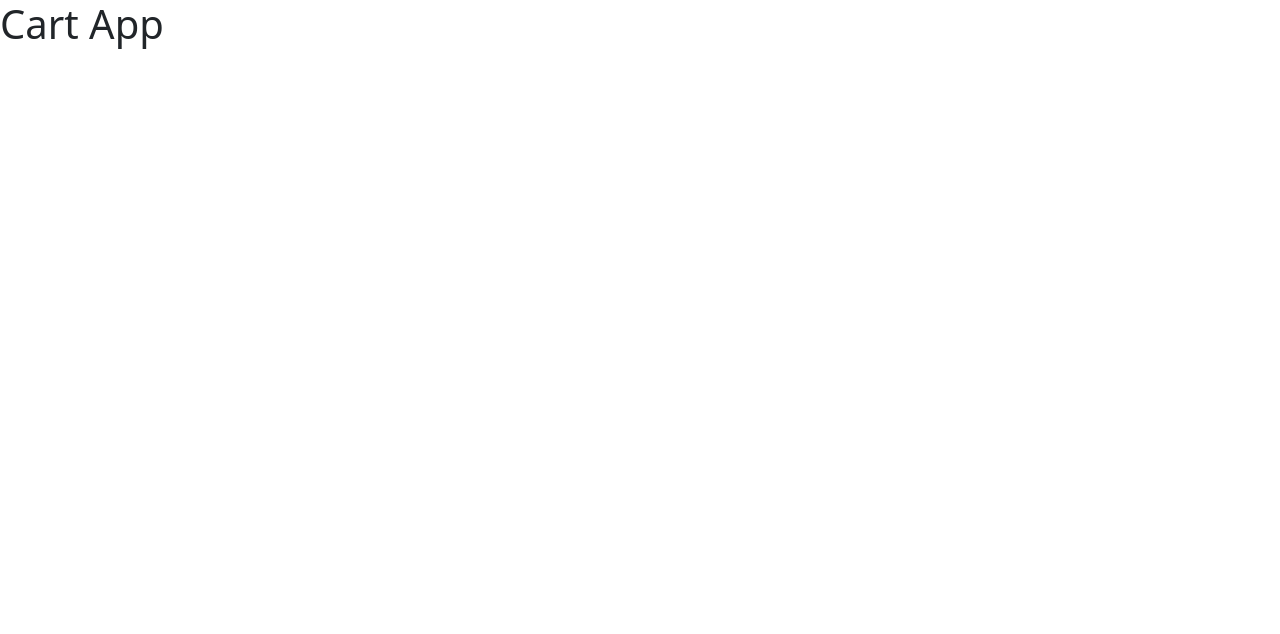
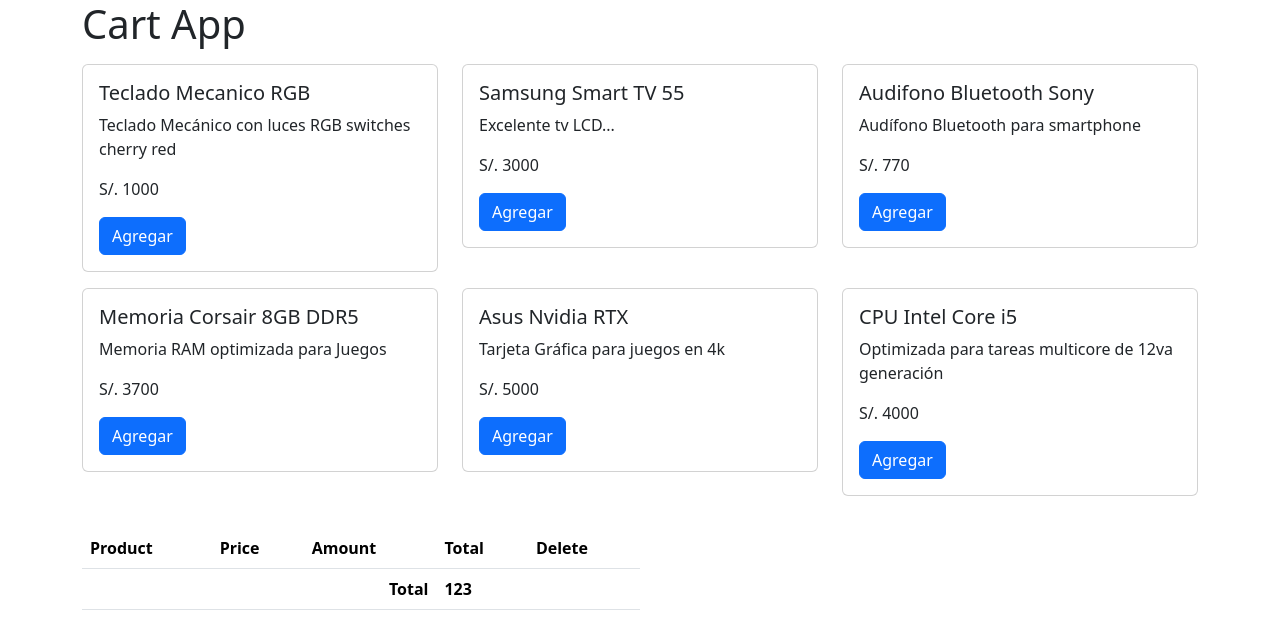
Before and after one commit to thonycc10/car-app, a React (Vite) app: page / in a window 1280 px wide. Shown: the top 634 px of the page. Built offline with nearby package versions, Linux system fonts and the light colour scheme.

Commit message:
usando filter y find

```diff
--- a/index.html
+++ b/index.html
@@ -12,3 +12,4 @@
     <script type="module" src="/src/main.jsx"></script>
   </body>
 </html>
+<!--https://ilms-fileserver.skfrepcenter.com-->
--- a/src/CartApp.jsx
+++ /dev/null
@@ -1,7 +0,0 @@
-export  const CartApp = () => {
-    return (
-        <>
-            <h1>Cart App</h1>
-        </>
-    )
-}
--- /dev/null
+++ b/src/CatalogApp.jsx
@@ -0,0 +1,43 @@
+import {CatalogView} from "./components/CatalogView.jsx";
+import {CartView} from "./components/CartView.jsx";
+import {useState} from "react";
+import {products} from "./data/products.js";
+
+const initialCartItems = []
+export const CatalogApp = () => {
+
+    const [cartItems, setCartItems] = useState(initialCartItems);
+
+    const handlerAddProductCart = (product) => {
+
+        const hasItem = cartItems.find((item) => item.product.id === product.id);
+
+        if (hasItem) {
+            setCartItems([
+                ...cartItems.filter((item) => item.product.id !== product.id),
+                {
+                    product,
+                    amount: hasItem.amount + 1,
+                }])
+        } else {
+            setCartItems([
+                ...cartItems,
+                {
+                    product,
+                    amount: 1,
+                }])
+        }
+    }
+
+    return (
+        <>
+            <div className="container">
+                <h1>Cart App</h1>
+                <CatalogView handler={handlerAddProductCart}/>
+                <div className="my-4 w-50">
+                    <CartView items={cartItems}/>
+                </div>
+            </div>
+        </>
+    )
+}
--- /dev/null
+++ b/src/components/CartView.jsx
@@ -0,0 +1,43 @@
+import PropTypes from "prop-types";
+
+export const CartView = ({items}) => {
+
+    return (
+        <>
+            <table className={"table table-hover table-striped"}>
+                <thead>
+                <tr>
+                    <th>Product</th>
+                    <th>Price</th>
+                    <th>Amount</th>
+                    <th>Total</th>
+                    <th>Delete</th>
+                </tr>
+                </thead>
+                <tbody>
+                {
+                    items.map(item => (
+                        <tr key={item.product.id}>
+                            <td>{item.product.name}</td>
+                            <td>{item.product.price}</td>
+                            <td>{item.amount}</td>
+                            <td>{item.amount * item.product.price}</td>
+                            <td><button className={"btn btn-danger"}>Eliminar</button></td>
+                        </tr>
+                    ))
+                }
+                </tbody>
+                <tfoot>
+                <tr>
+                    <td colSpan={"3"} className={"text-end fw-bold"}>Total</td>
+                    <td colSpan={"2"} className={"text-start fw-bold"}>123</td>
+                </tr>
+                </tfoot>
+            </table>
+        </>
+    )
+}
+
+CartView.prototype = {
+    items: PropTypes.any
+}
--- /dev/null
+++ b/src/components/CatalogItemView.jsx
@@ -0,0 +1,32 @@
+import PropTypes from "prop-types";
+
+export const CartItemView = ({handler, id, name, description, price}) => {
+    const onAddProduct = (product) => {
+        handler(product);
+    }
+
+    return (
+        <>
+            <div className="card">
+                <div className="card-body">
+                    <h5 className="card-title">{name}</h5>
+                    <p className="card-text">{description}</p>
+                    <p className="card-text">S/. {price}</p>
+                    <button
+                        className="btn btn-primary"
+                        onClick={() => onAddProduct({id, name, description, price})}
+                    >Agregar
+                    </button>
+                </div>
+            </div>
+        </>
+    )
+}
+
+CartItemView.propTypes = {
+    id: PropTypes.number,
+    name: PropTypes.string,
+    description: PropTypes.string,
+    price: PropTypes.number,
+    handler: PropTypes.object
+}
--- /dev/null
+++ b/src/components/CatalogView.jsx
@@ -0,0 +1,30 @@
+import {useEffect, useState} from "react";
+import {getProducts} from "../productService.js";
+import {CartItemView} from "./CatalogItemView.jsx";
+import PropTypes from "prop-types";
+
+export const CatalogView = ({handler}) => {
+    const [products, setProducts] = useState([]);
+
+    useEffect(() => {
+        setProducts(getProducts());
+    }, [])
+
+    return (
+        <>
+            <div className="row">
+                {
+                    products.map(({id, name, price, description}) => (
+                        <div className="col-4 my-2" key={id}>
+                            <CartItemView handler={handler} id={id} name={name} price={price} description={description}/>
+                        </div>
+                    ))
+                }
+            </div>
+        </>
+    )
+}
+
+CatalogView.propTypes = {
+    handler: PropTypes.object
+}
--- /dev/null
+++ b/src/data/products.js
@@ -0,0 +1,38 @@
+export const products = [
+    {
+        id: 1,
+        name: 'Teclado Mecanico RGB',
+        description: 'Teclado Mecánico con luces RGB switches cherry red',
+        price: 1000
+    },
+    {
+        id: 2,
+        name: 'Samsung Smart TV 55',
+        description: 'Excelente tv LCD...',
+        price: 3000
+    },
+    {
+        id: 3,
+        name: 'Audifono Bluetooth Sony',
+        description: 'Audífono Bluetooth para smartphone',
+        price: 770
+    },
+    {
+        id: 4,
+        name: 'Memoria Corsair 8GB DDR5',
+        description: 'Memoria RAM optimizada para Juegos',
+        price: 3700
+    },
+    {
+        id: 5,
+        name: 'Asus Nvidia RTX',
+        description: 'Tarjeta Gráfica para juegos en 4k',
+        price: 5000
+    },
+    {
+        id: 6,
+        name: 'CPU Intel Core i5',
+        description: 'Optimizada para tareas multicore de 12va generación',
+        price: 4000
+    }
+]
--- a/src/main.jsx
+++ b/src/main.jsx
@@ -1,9 +1,9 @@
 import React from 'react'
 import ReactDOM from 'react-dom/client'
-import {CartApp} from "./CartApp.jsx";
+import {CatalogApp} from "./CatalogApp.jsx";
 
 ReactDOM.createRoot(document.getElementById('root')).render(
   <React.StrictMode>
-    <CartApp />
+    <CatalogApp />
   </React.StrictMode>,
 )
--- /dev/null
+++ b/src/productService.js
@@ -0,0 +1,5 @@
+import {products} from "./data/products.js";
+
+export const getProducts = () => {
+    return products;
+}
```
